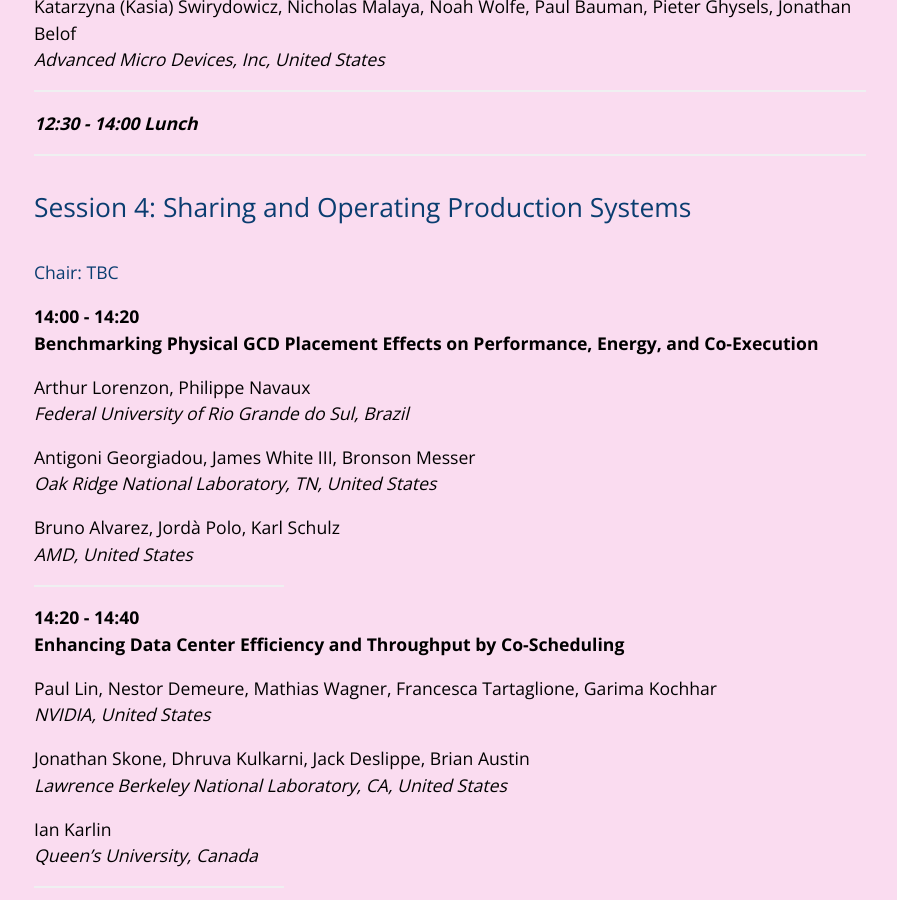
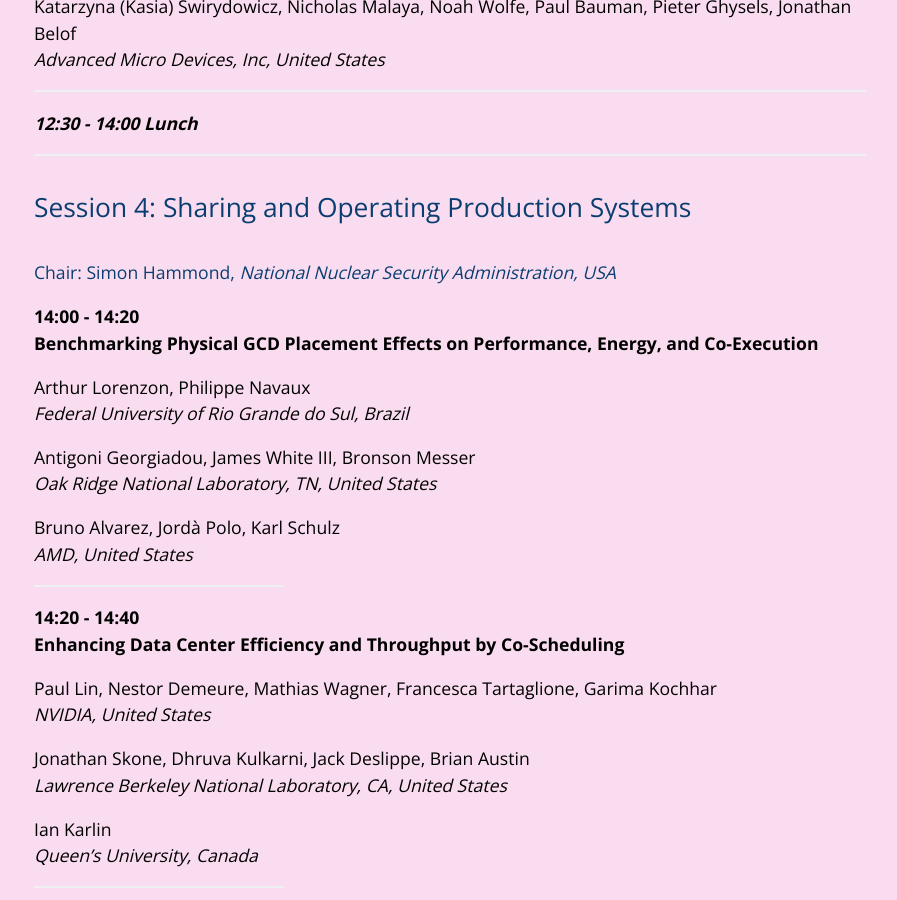
Before and after one commit to pmbs-workshop/pmbs-workshop.github.io, a Jekyll site: the page built from schedule.markdown, in a window 1280 px wide and 900 px high, scrolled down 3481 px. Shown: the whole window, without its empty margins (190-1087 px from the left). Built offline with Jekyll 4.4.1, drawn with Linux system fonts in a browser that asks for light colours.

Commit message:
added session chairs

```diff
--- a/schedule.markdown
+++ b/schedule.markdown
@@ -133,7 +133,7 @@ _Advanced Micro Devices, Inc, United States_
 ---
 
 ## Session 4: Sharing and Operating Production Systems
-#### Chair: TBC <!-- Chair, _Institute, Location_ -->
+#### Chair: Simon Hammond, _National Nuclear Security Administration, USA_ <!-- Chair, _Institute, Location_ -->
 
 **14:00 - 14:20**\\
 **Benchmarking Physical GCD Placement Effects on Performance, Energy, and Co-Execution** <!-- [[abstract]](abstract10.html) [[paper]]() [[slides]]() -->
```
